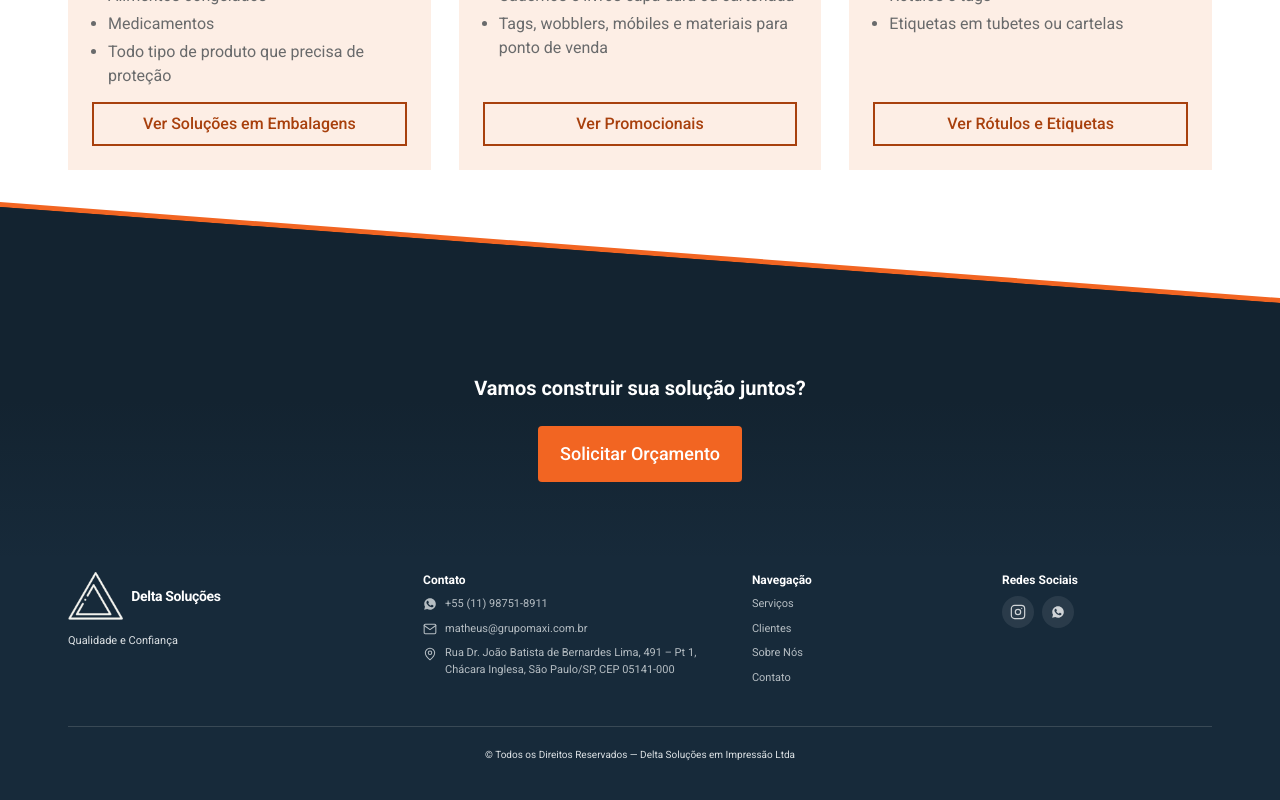
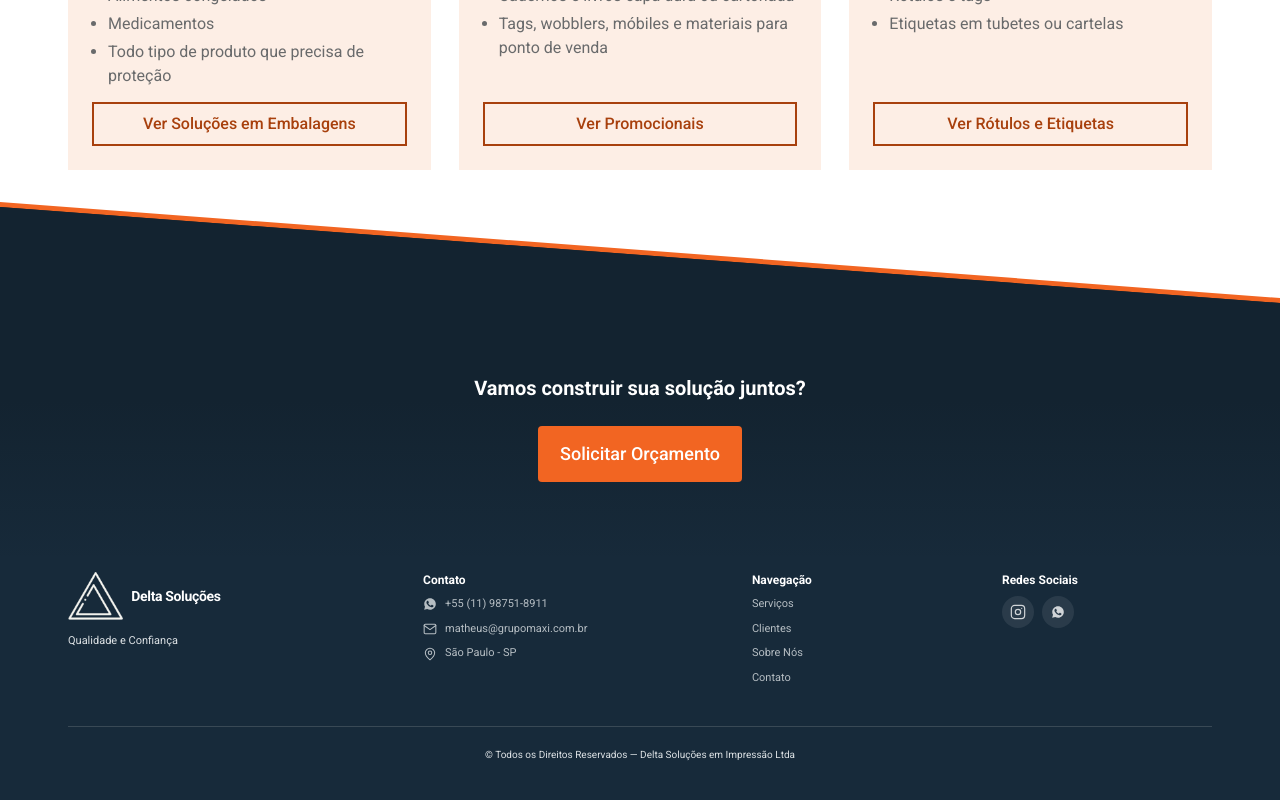
Before and after one commit to ofelipegoulart/delta-solucoes, a Next.js app: page / in a window 1280 px wide. Shown: the part 1328-2128 px from the top of the page. Built offline with nearby package versions, Linux system fonts and the light colour scheme.

Commit message:
content: simplificar endereço no rodapé para São Paulo - SP

```diff
--- a/src/components/layout/Footer.tsx
+++ b/src/components/layout/Footer.tsx
@@ -121,10 +121,7 @@ export default function Footer() {
               </a>
               <div className="flex items-start gap-2 opacity-80">
                 <PinIcon />
-                <span>
-                  Rua Dr. João Batista de Bernardes Lima, 491 – Pt 1,
-                  Chácara Inglesa, São Paulo/SP, CEP 05141-000
-                </span>
+                <span>São Paulo - SP</span>
               </div>
             </div>
             <div className="flex gap-2 mt-4">
@@ -211,10 +208,7 @@ export default function Footer() {
               </a>
               <div className="flex items-start gap-2 opacity-80">
                 <PinIcon />
-                <span>
-                  Rua Dr. João Batista de Bernardes Lima, 491 – Pt 1,
-                  Chácara Inglesa, São Paulo/SP, CEP 05141-000
-                </span>
+                <span>São Paulo - SP</span>
               </div>
             </div>
           </div>
```
